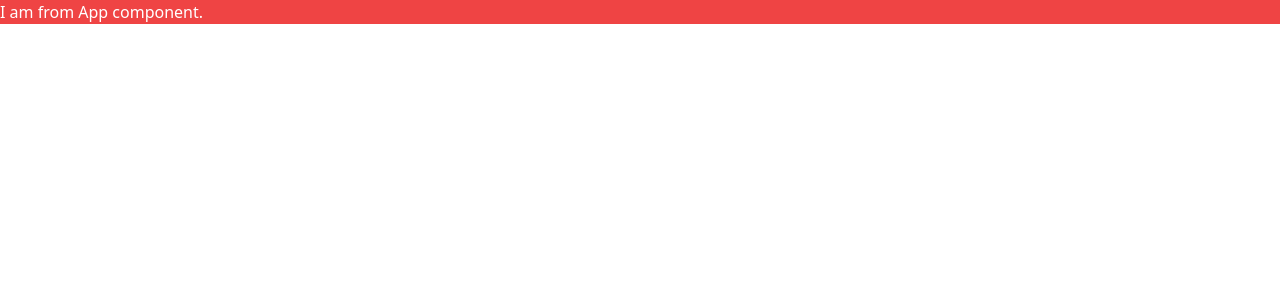
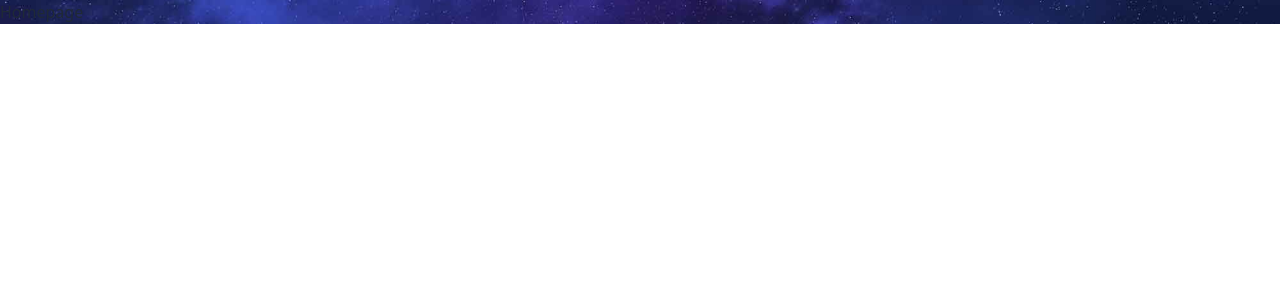
Before and after one commit to safi-io/chattingApplicationMERN, a React (Create React App) app in the folder frontend/: page / in a window 1280 px wide. Shown: the top 300 px of the page. Built offline with nearby package versions, Linux system fonts and the light colour scheme; the HTML template or start-up script is replaced by a standard one.

Commit message:
Done with Simple Frontend Routing

```diff
--- a/frontend/package.json
+++ b/frontend/package.json
@@ -8,6 +8,7 @@
     "@testing-library/user-event": "^13.5.0",
     "react": "^18.3.1",
     "react-dom": "^18.3.1",
+    "react-router-dom": "^6.26.1",
     "react-scripts": "5.0.1",
     "web-vitals": "^2.1.4"
   },
--- a/frontend/src/App.js
+++ b/frontend/src/App.js
@@ -1,11 +1,25 @@
-import React from 'react'
-// import Signup from '../components/Signup';
+import React from "react";
+import Signup from "./components/Signup";
+import HomePage from "./components/HomePage";
+import Login from "./components/Login";
+
+// Browser Router Configurations
+import { createBrowserRouter, RouterProvider } from "react-router-dom";
+const router = createBrowserRouter([
+  {
+    path: "/",
+    element: <HomePage />,
+  },
+  {
+    path: "/register",
+    element: <Signup />,
+  },
+  {
+    path: "/login",
+    element: <Login />,
+  },
+]);
 
 export default function App() {
-  return (
-    <>
-    <h1 className='bg-red-500 text-white'>I am from App component.</h1>
-    {/* <Signup/> */}
-    </>
-  );
+  return <RouterProvider router={router} />;
 }
--- /dev/null
+++ b/frontend/src/components/HomePage.jsx
@@ -0,0 +1,9 @@
+import React from 'react'
+
+export default function HomePage() {
+  return (
+    <>
+      Homepage
+    </>
+  );
+}
--- /dev/null
+++ b/frontend/src/components/Login.jsx
@@ -0,0 +1,9 @@
+import React from 'react'
+
+export default function Login() {
+  return (
+    <>
+      Login
+    </>
+  );
+}
--- /dev/null
+++ b/frontend/src/components/Signup.jsx
@@ -0,0 +1,9 @@
+import React from 'react'
+
+export default function Signup() {
+  return (
+    <>
+       <h1>I am from Sign-up Component.</h1>
+    </>
+  );
+}
--- a/frontend/src/index.css
+++ b/frontend/src/index.css
@@ -1,3 +1,10 @@
 @tailwind base;
 @tailwind components;
 @tailwind utilities;
+
+body {
+    background: url(../public/bg.jpg);
+    background-size: cover;
+    background-position: center;
+    background-repeat: no-repeat;
+}
```
Also changed, not shown: frontend/public/bg.jpg (added), 1 other file (tests, documents, lock files or other folders).
